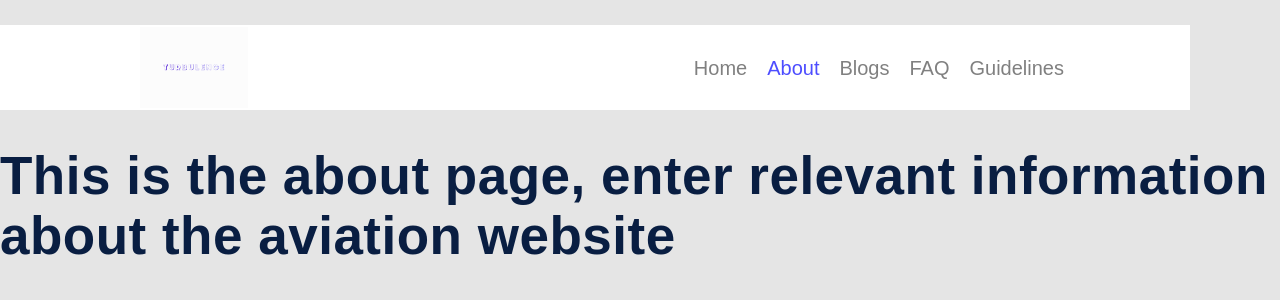
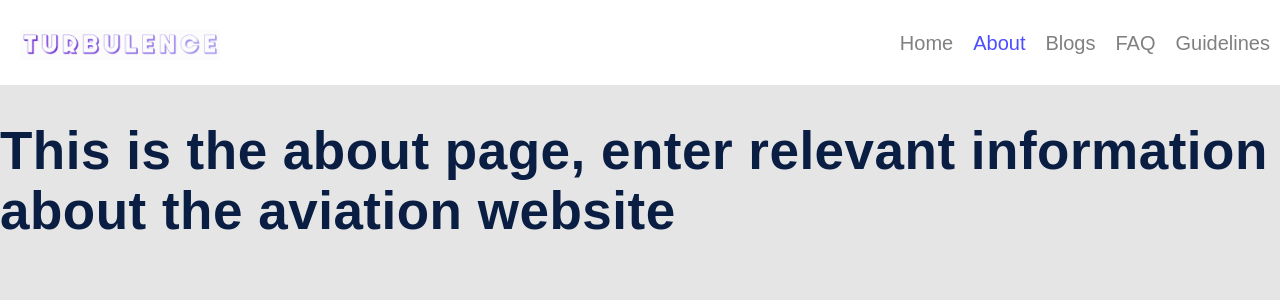
Before and after one commit to Henkomeyer/Single-Prop-Aviation-Group-005, a React (Create React App) app in the folder react-website/: page /about in a window 1280 px wide. Shown: the top 300 px of the page. Built offline with nearby package versions, Linux system fonts and the light colour scheme.

Commit message:
Added CSS to the Navbar
Added Logo to webpage that routes back to homepage, mostly styling changes

```diff
--- a/react-website/public/index.html
+++ b/react-website/public/index.html
@@ -10,21 +10,10 @@
       content="Web site created using create-react-app"
     />
     <link rel="apple-touch-icon" href="%PUBLIC_URL%/logo192.png" />
-    <!--
-      manifest.json provides metadata used when your web app is installed on a
-      user's mobile device or desktop. See https://developers.google.com/web/fundamentals/web-app-manifest/
-    -->
+
     <link rel="manifest" href="%PUBLIC_URL%/manifest.json" />
-    <!--
-      Notice the use of %PUBLIC_URL% in the tags above.
-      It will be replaced with the URL of the `public` folder during the build.
-      Only files inside the `public` folder can be referenced from the HTML.
 
-      Unlike "/favicon.ico" or "favicon.ico", "%PUBLIC_URL%/favicon.ico" will
-      work correctly both with client-side routing and a non-root public URL.
-      Learn how to configure a non-root public URL by running `npm run build`.
-    -->
-    <title>React App</title>
+    <title>Turbulence</title>
   </head>
   <body>
     <noscript>You need to enable JavaScript to run this app.</noscript>
--- a/react-website/src/App.css
+++ b/react-website/src/App.css
@@ -1,5 +1,19 @@
 .App {
   text-align: center;
+}
+/* Hide the scrollbar */
+::-webkit-scrollbar {
+  width: 0.5rem; /* Adjust this width to control the width of the scrollbar space (optional) */
+}
+
+/* Optionally, you can style the scrollbar track and thumb */
+::-webkit-scrollbar-track {
+  background: transparent;
+}
+
+::-webkit-scrollbar-thumb {
+  background: transparent;
+  border: none;
 }
 
 .App-logo {
@@ -67,7 +81,7 @@ body {
   margin: 0;
   padding: 0;
   height: 100vh;
-  overflow-x: hidden;
+  /* overflow-x: hidden; */
 }
 
 h1,
@@ -196,7 +210,7 @@ nav .fa-times {
   color: var(--background-color);
   position: relative;
   left: 36rem;
-  margin: 1rem;
+  /* margin: 1rem; */
   font-size: 2.2rem;
   cursor: pointer;
   padding-right: 1rem;
@@ -211,7 +225,7 @@ nav .fa-bars {
   display: flex;
   left: 10.5rem;
   cursor: pointer;
-  margin: 1rem;
+  /* margin: 1rem; */
 }
 
 /* Headline Section */
@@ -895,10 +909,10 @@ textarea {
     padding-bottom: 2.5rem;
   }
 
-  nav {
+  /* nav {
     margin-right: 9rem;
     margin-top: 2.5rem;
-  }
+  } */
 
   /* Animations and Transformations */
 
@@ -1022,19 +1036,28 @@ textarea {
   }
 
   .headline-section {
-    height: 90vh;
-    background-image: url("./pages/images/Prop.jpg");
-    background-color: white(0, 0, 0, 200);
-    background-position: stretch;
-    background-size: 100% 99%;
-    border-bottom-left-radius: 175px;
-    margin-top: 6.5rem;
-    width: 100vw;
-  }
+  height: 90vh;
+  position: relative; /* Add this to make the ::before pseudo-element absolute */
+  width: 100vw;
+  overflow: hidden; /* Ensure the blur effect doesn't overflow */
+
+  /* Set the background image */
+  background-image: url("./pages/images/Prop.jpg");
+  background-position: stretch;
+  background-size: 100% 99%;
+  border-bottom-left-radius: 175px;
+  z-index: 0;
+}
+
+
+
+/* Optionally, you can add other styles to the .headline-section here */
+
 
   .headline-section h1 {
     margin-left: 40rem;
     top: -2rem;
+    z-index: 1;
   }
 
   .headline-section p {
@@ -1044,11 +1067,13 @@ textarea {
     letter-spacing: 0.03rem;
     font-size: 2rem;
     transition: transform 0.5s;
+    z-index: 1;
   }
 
   .header-icons {
     margin-left: 37.5rem;
     top: -2rem;
+    z-index: 1;
   }
 
   .works {
@@ -1056,6 +1081,7 @@ textarea {
     grid-template-columns: 1fr;
     justify-items: center;
     margin-top: 10rem;
+
   }
 
   .card {
--- a/react-website/src/components/Navbar/NavbarElements.js
+++ b/react-website/src/components/Navbar/NavbarElements.js
@@ -7,7 +7,7 @@ background: #fff;
   height: 85px;
   display: flex;
   justify-content: space-between;
-padding: 0.2rem calc((100vw - 1000px) / 2);
+
   z-index: 12;
 `;
 
@@ -41,9 +41,7 @@ color: #808080;
 export const NavMenu = styled.div`
   display: flex;
   align-items: center;
-margin-right: -24px;
-/* Second Nav */
-/* margin-right: 24px; */
+  margin-left: auto; /* Push content to the far right corner */
   /* Third Nav */
   /* width: 100vw;
   white-space: nowrap; */
@@ -53,6 +51,7 @@ white-space: nowrap; */
 `;
 
 export const Logo = styled.img`
-    height: 50px; /* set the height of the logo */
-    margin-right: 15px; /* add some margin to the right */
+  width: 200px; /* Adjust the width to zoom in on the photo */
+  margin-left: auto; /* Push the logo to the most right corner */
+  /* You can also add other CSS properties if needed */
 `;
--- a/react-website/src/components/Navbar/index.js
+++ b/react-website/src/components/Navbar/index.js
@@ -2,12 +2,20 @@ import React from "react";
 import { Nav, NavLink, NavMenu }
 	from "./NavbarElements";
 import logo from "./Logo.png"; // import your logo image
+import { Link } from "react-router-dom"; // Import Link from react-router-dom
 
 const Navbar = () => {
+	const logoStyles = {
+		width: "200px",
+		height: "auto",
+		margin: "30px auto 0 20px",
+	  };
 	return (
 		<>
 			<Nav>
-			<img src={logo} alt="Logo" /> {/* add your logo image */}
+			 <Link to="/">
+                 <img src={logo} className="img" alt="Logo" style={logoStyles} />
+             </Link>
 				<NavMenu>
                     <NavLink to="/" activeStyle>
 						Home
--- a/react-website/src/pages/index.js
+++ b/react-website/src/pages/index.js
@@ -4,12 +4,12 @@ const Home = () => {
 	return (
 
 
-    <html lang="en">
+    <div>
     <head>
     <meta charset="UTF-8" />
     <meta http-equiv="X-UA-Compatible" content="IE=edge" />
     <meta name="viewport" content="width=device-width, initial-scale=1.0" />
-    <title>Aeroplane make fly</title>
+
     <link rel="preconnect" href="https://fonts.googleapis.com" />
     <link rel="preconnect" href="https://fonts.gstatic.com" crossorigin />
     <link
@@ -64,7 +64,7 @@ const Home = () => {
         website. Look through some of my work and experience! If you like what
         you see and have a project you need coded, don’t hesitate to contact me.
       </p>
-      <p class="animation-slide">LET'S CONNECT</p>
+      <p class="animation-slide">Ready for Take-Off</p>
       <ul class="header-icons">
         <li>
           <a href="https://twitter.com/shaquillendunda"
@@ -255,7 +255,7 @@ const Home = () => {
     <script src="javascript/menu.js"></script>
     <script src="javascript/portfolio.js"></script>
   </body>
-</html>
+</div>
 
 
 	);
```
Also changed, not shown: react-website/src/components/Navbar/Logo.png. Lines whose indentation alone changed are shown as unchanged.
